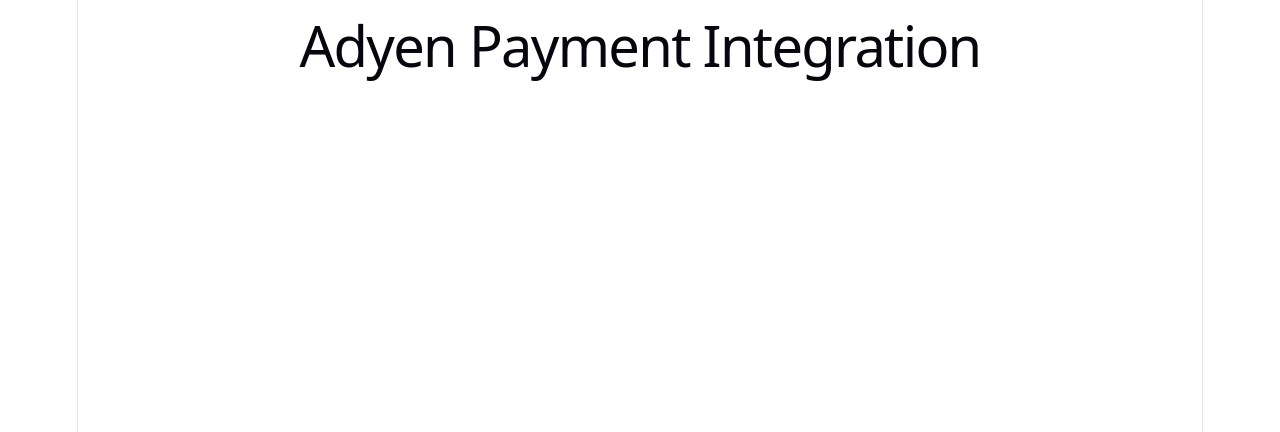
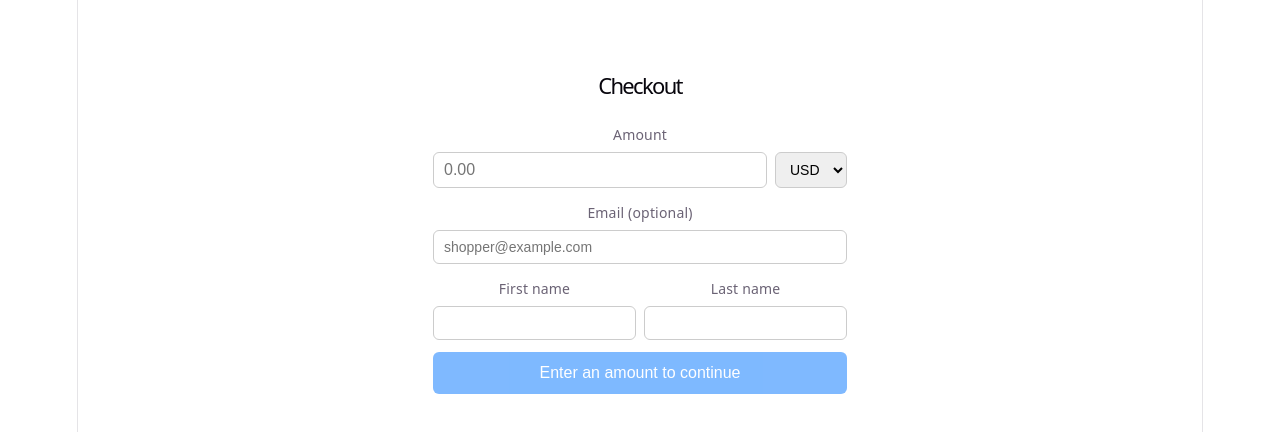
Before and after one commit to madhukodali23/Adyen-Hosted-Form-Integration-with-Payment-and-Refund-Webhook-Handling, a React app in the folder frontend/: page / in a window 1280 px wide. Shown: the top 432 px of the page. Built offline with nearby package versions, Linux system fonts and the light colour scheme; no server answers; the HTML template or start-up script is replaced by a standard one.

Commit message:
changed frontend and backend

```diff
--- a/frontend/src/App.jsx
+++ b/frontend/src/App.jsx
@@ -1,89 +1,247 @@
-import React, { useEffect, useState } from "react";
+import React, { useState, useRef } from "react";
 import axios from "axios";
-
-import {
-  AdyenCheckout,
-  Dropin,
-  Card,
-} from "@adyen/adyen-web";
-
+import { AdyenCheckout, Dropin, Card } from "@adyen/adyen-web";
 import "@adyen/adyen-web/styles/adyen.css";
 
-function App() {
-  const [paymentStatus, setPaymentStatus] = useState("");
+const API = import.meta.env.VITE_BACKEND_URL;
 
-  useEffect(() => {
-    const initializePayment = async () => {
+export function CheckoutPage() {
+  // Start EMPTY — no default value so user is forced to type their own amount
+  const [amountInput, setAmountInput] = useState("");
+  const [currency, setCurrency] = useState("USD");
+  const [shopperEmail, setShopperEmail] = useState("");
+  const [firstName, setFirstName] = useState("");
+  const [lastName, setLastName] = useState("");
+  const [error, setError] = useState("");
+  const [loading, setLoading] = useState(false);
+  const [orderStarted, setOrderStarted] = useState(false);
+  const dropinRef = useRef(null);
+
+  // Always parse to float so Math.round works correctly
+  const parsedAmount = parseFloat(amountInput);
+
+  const startPayment = async () => {
+    // Validate upfront before any API call
+    if (!amountInput || isNaN(parsedAmount) || parsedAmount <= 0) {
+      setError("Please enter a valid amount greater than 0.");
+      return;
+    }
+
+    setError("");
+    setLoading(true);
+
     try {
-        const response = await axios.post(
-          `${import.meta.env.VITE_BACKEND_URL}/create-payment-session`
-        );
+      // Convert to minor units: 20.00 → 2000, 20 → 2000
+      const amountInMinorUnits = Math.round(parsedAmount * 100);
 
-        const session = response.data;
+      // Log so you can always verify in browser console what's being sent
+      console.log(`Sending to backend: ${amountInMinorUnits} ${currency} (entered: ${amountInput})`);
 
+      const response = await axios.post(`${API}/create-payment-session`, {
+        amount: amountInMinorUnits,
+        currency,
+        shopperEmail: shopperEmail || undefined,
+        shopperName:
+          firstName && lastName
+            ? { firstName, lastName }
+            : undefined,
+      });
 
-        const checkout = await AdyenCheckout({
+      const { id, sessionData, orderId } = response.data;
+
+      // Store orderId so success/failed pages can read it
+      sessionStorage.setItem("lastOrderId", orderId);
+
+      const checkoutInstance = await AdyenCheckout({
         environment: "test",
-
         clientKey: import.meta.env.VITE_ADYEN_CLIENT_KEY,
-
-          session: {
-            id: session.id,
-            sessionData: session.sessionData,
-          },
-
+        session: { id, sessionData },
         showResultPage: false,
 
-          onPaymentCompleted: (result, component) => {
-            console.log("onPaymentCompleted result:", result);
-            window.location.href = "/success";
+        onPaymentCompleted: (result) => {
+          console.log("Payment completed:", result);
+          window.location.href = `/success?orderId=${orderId}`;
         },
-
-          onPaymentFailed: (result, component) => {
-            console.log("onPaymentFailed result:", result);
-            window.location.href = "/failed";
+        onPaymentFailed: (result) => {
+          console.log("Payment failed:", result);
+          window.location.href = `/failed?orderId=${orderId}`;
         },
-
-          onError: (error, component) => {
-            console.log("onError:", error);
-            window.location.href = "/failed";
+        onError: (err) => {
+          console.error("Adyen error:", err);
+          setError("Payment error. Please try again.");
+          setLoading(false);
         },
       });
 
-        const dropin = new Dropin(checkout, {
+      const dropin = new Dropin(checkoutInstance, {
         paymentMethodComponents: [Card],
-
         paymentMethodsConfiguration: {
           card: {
             hasHolderName: true,
             holderNameRequired: true,
           },
-            paysafecard: {
-                visibility: "hidden",
         },
-            removePaymentMethods: ["paysafecard"],
-          },
-
         showPayButton: true,
       });
 
-        dropin.mount("#payment");
-      } catch (error) {
-        console.log(error);
+      dropin.mount("#dropin-container");
+      dropinRef.current = dropin;
+      setOrderStarted(true);
+    } catch (err) {
+      console.error(err);
+      setError(err.response?.data?.error || "Failed to start payment. Please try again.");
+    } finally {
+      setLoading(false);
     }
   };
 
-    initializePayment();
-  }, []);
+  // What the Pay button shows — only renders a real amount when input is valid
+  const buttonLabel = () => {
+    if (loading) return "Loading...";
+    if (!amountInput || isNaN(parsedAmount) || parsedAmount <= 0)
+      return "Enter an amount to continue";
+    return `Pay ${currency} ${parsedAmount.toFixed(2)}`;
+  };
 
   return (
-    <>
-      <h1 className="payment-heading">Adyen Payment Integration</h1>
-      <div style={{ width: "400px", margin: "50px auto" }}>
-        <div id="payment"></div>
+    <div style={{ maxWidth: 480, margin: "40px auto", padding: "0 16px" }}>
+      <h1 style={{ fontSize: 22, marginBottom: 24 }}>Checkout</h1>
+
+      {!orderStarted && (
+        <div style={{ display: "flex", flexDirection: "column", gap: 12, marginBottom: 24 }}>
+
+          {/* Amount + currency */}
+          <label style={{ fontSize: 14 }}>
+            Amount
+            <div style={{ display: "flex", gap: 8, marginTop: 4 }}>
+              <input
+                type="number"
+                min="0.01"
+                step="0.01"
+                value={amountInput}
+                placeholder="0.00"
+                onChange={(e) => {
+                  setAmountInput(e.target.value);
+                  setError(""); // clear error as user types
+                }}
+                style={{
+                  flex: 1,
+                  padding: "8px 10px",
+                  borderRadius: 6,
+                  border: error ? "1px solid #ef4444" : "1px solid #ccc",
+                  fontSize: 16,
+                }}
+              />
+              <select
+                value={currency}
+                onChange={(e) => setCurrency(e.target.value)}
+                style={{ padding: "8px 10px", borderRadius: 6, border: "1px solid #ccc", fontSize: 14 }}
+              >
+                <option value="USD">USD</option>
+                <option value="EUR">EUR</option>
+                <option value="GBP">GBP</option>
+                <option value="INR">INR</option>
+              </select>
             </div>
-    </>
+          </label>
+
+          {/* Optional shopper details */}
+          <label style={{ fontSize: 14 }}>
+            Email (optional)
+            <input
+              type="email"
+              value={shopperEmail}
+              onChange={(e) => setShopperEmail(e.target.value)}
+              style={{ display: "block", width: "100%", marginTop: 4, padding: "8px 10px", borderRadius: 6, border: "1px solid #ccc", fontSize: 14, boxSizing: "border-box" }}
+              placeholder="shopper@example.com"
+            />
+          </label>
+
+          <div style={{ display: "flex", gap: 8 }}>
+            <label style={{ fontSize: 14, flex: 1 }}>
+              First name
+              <input
+                type="text"
+                value={firstName}
+                onChange={(e) => setFirstName(e.target.value)}
+                style={{ display: "block", width: "100%", marginTop: 4, padding: "8px 10px", borderRadius: 6, border: "1px solid #ccc", fontSize: 14, boxSizing: "border-box" }}
+              />
+            </label>
+            <label style={{ fontSize: 14, flex: 1 }}>
+              Last name
+              <input
+                type="text"
+                value={lastName}
+                onChange={(e) => setLastName(e.target.value)}
+                style={{ display: "block", width: "100%", marginTop: 4, padding: "8px 10px", borderRadius: 6, border: "1px solid #ccc", fontSize: 14, boxSizing: "border-box" }}
+              />
+            </label>
+          </div>
+
+          {error && <p style={{ color: "#ef4444", fontSize: 13, margin: 0 }}>{error}</p>}
+
+          <button
+            onClick={startPayment}
+            disabled={loading || !amountInput || isNaN(parsedAmount) || parsedAmount <= 0}
+            style={{
+              padding: "12px",
+              borderRadius: 6,
+              background: "#0075FF",
+              color: "#fff",
+              border: "none",
+              fontSize: 16,
+              cursor: (loading || !amountInput || isNaN(parsedAmount) || parsedAmount <= 0)
+                ? "not-allowed"
+                : "pointer",
+              opacity: (loading || !amountInput || isNaN(parsedAmount) || parsedAmount <= 0)
+                ? 0.5
+                : 1,
+            }}
+          >
+            {buttonLabel()}
+          </button>
+        </div>
+      )}
+
+      {/* Adyen Drop-in mounts here */}
+      <div id="dropin-container" />
+    </div>
   );
 }
 
-export default App;
+// ─── Success Page ──────────────────────────────────────────────────────────────
+export function SuccessPage() {
+  const orderId =
+    new URLSearchParams(window.location.search).get("orderId") ||
+    sessionStorage.getItem("lastOrderId");
+  return (
+    <div style={{ maxWidth: 480, margin: "40px auto", padding: "0 16px" }}>
+      <h1 style={{ fontSize: 22, color: "#1a7f37" }}>Payment successful 🎉</h1>
+      {orderId && <p style={{ fontSize: 14 }}>Order ID: <code>{orderId}</code></p>}
+    </div>
+  );
+}
+
+// ─── Failed Page ───────────────────────────────────────────────────────────────
+export function FailedPage() {
+  const orderId =
+    new URLSearchParams(window.location.search).get("orderId") ||
+    sessionStorage.getItem("lastOrderId");
+  return (
+    <div style={{ maxWidth: 480, margin: "40px auto", padding: "0 16px" }}>
+      <h1 style={{ fontSize: 22, color: "#cf222e" }}>Payment failed ❌</h1>
+      {orderId && <p style={{ fontSize: 14 }}>Order ID: <code>{orderId}</code></p>}
+      <a href="/" style={{ display: "inline-block", marginTop: 16, padding: "10px 20px", background: "#0075FF", color: "#fff", borderRadius: 6, textDecoration: "none", fontSize: 14 }}>
+        Try again
+      </a>
+    </div>
+  );
+}
+
+// ─── Router ────────────────────────────────────────────────────────────────────
+export default function App() {
+  const path = window.location.pathname;
+  if (path === "/success") return <SuccessPage />;
+  if (path === "/failed")  return <FailedPage />;
+  return <CheckoutPage />;
+}
```
Lines whose indentation alone changed are shown as unchanged.
